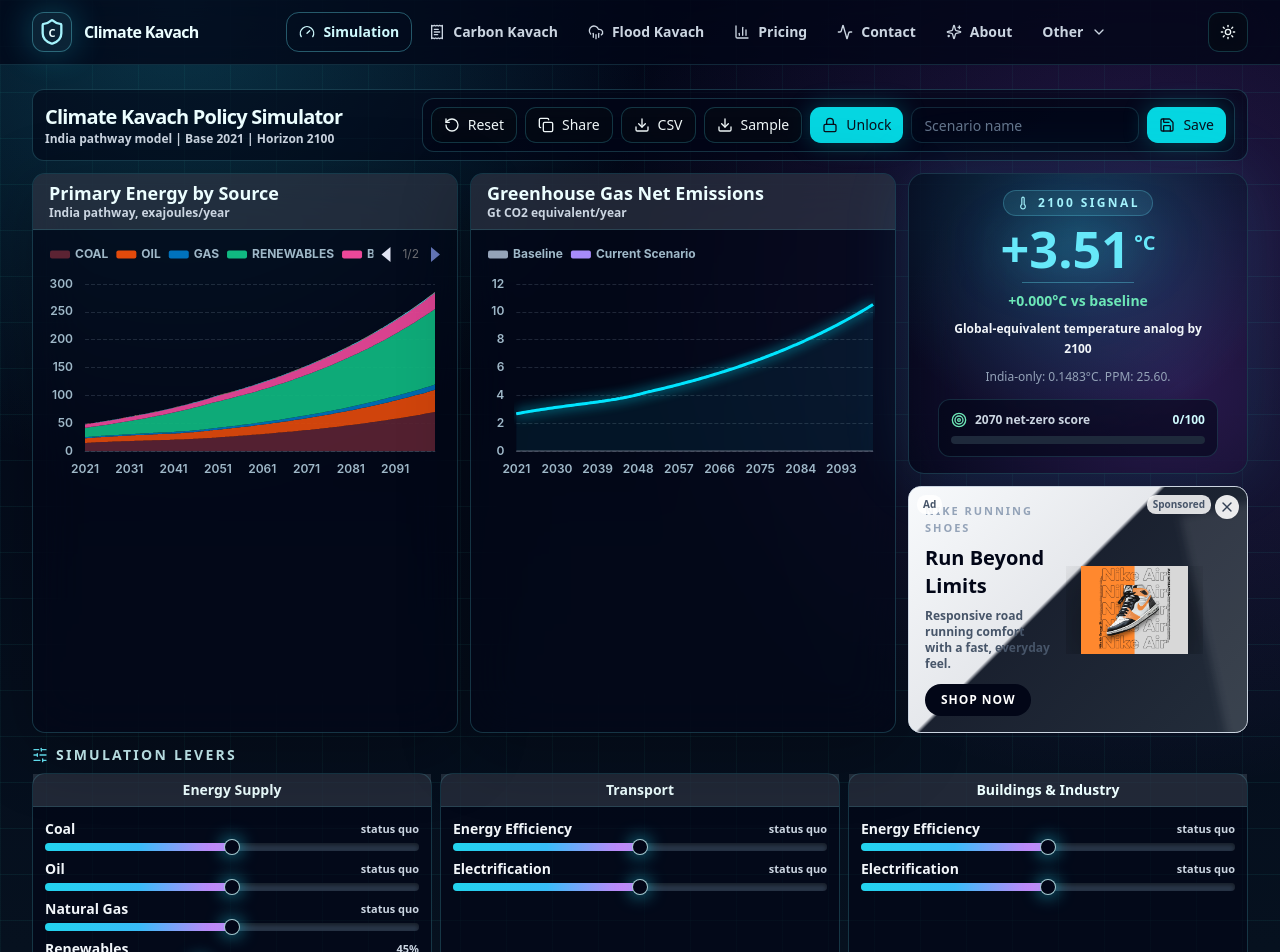
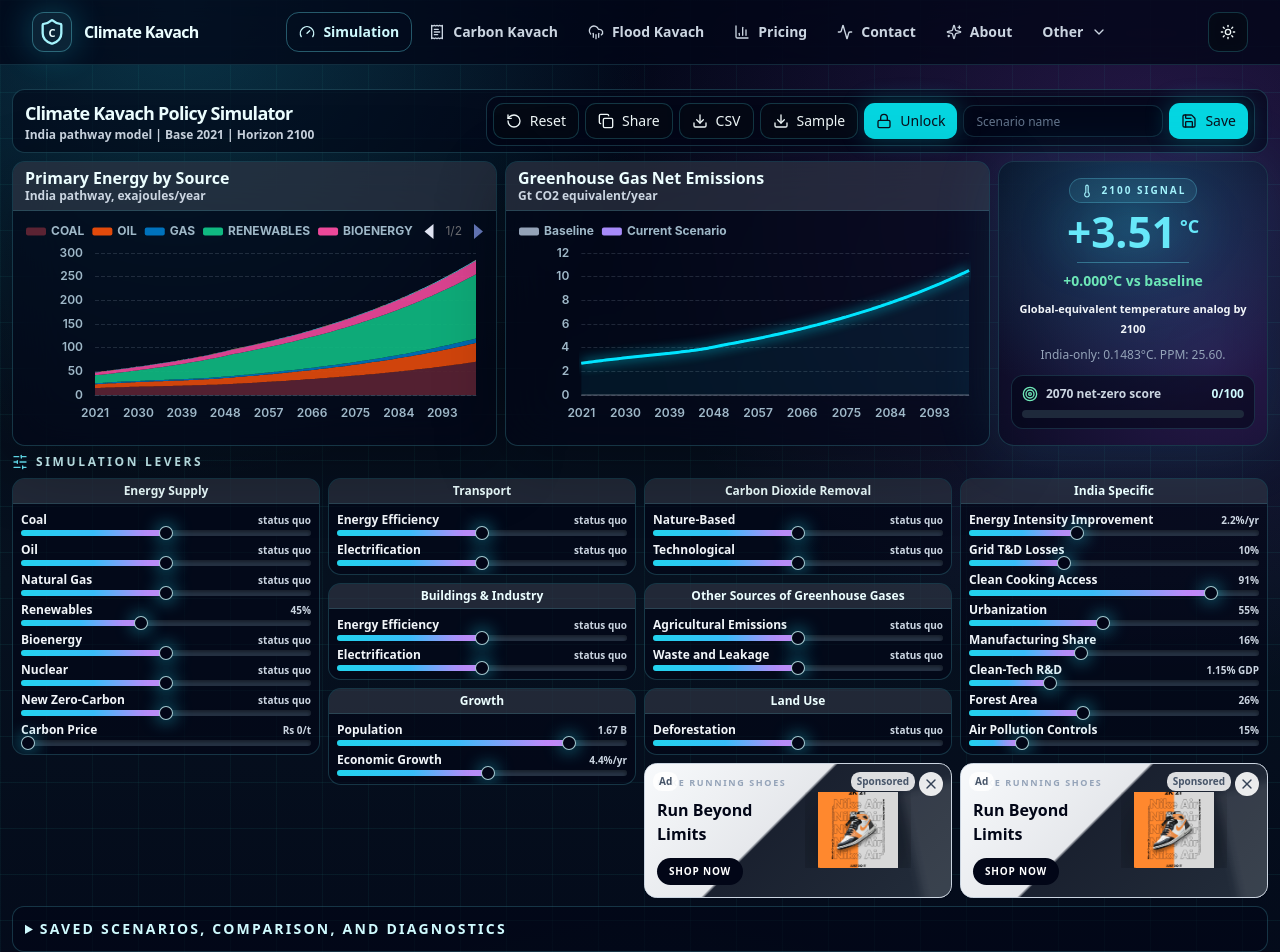
Before and after one commit to peeyush2212/climate-kavach, a Next.js app: page /simulator in a window 1280 px wide. Shown: the top 952 px of the page. Built offline with nearby package versions, Linux system fonts and the light colour scheme.

Commit message:
Compact simulator layout and rotate ad images

```diff
--- a/src/components/ads/nike-sponsored-ad.tsx
+++ b/src/components/ads/nike-sponsored-ad.tsx
@@ -5,6 +5,11 @@ import { X } from "lucide-react";
 import { cn } from "@/lib/utils";
 
 const NIKE_URL = "https://www.nike.in/nike-pegasus-42-women-s-road-running-shoes/p/26001322";
+
+const adImages = [
+  { src: "/ads/nike-running-shoes.jpg", alt: "Nike running shoe poster" },
+  { src: "/ads/nike-air-max.jpg", alt: "Nike Air Max shoes" },
+];
 
 const feedbackOptions = [
   "Not interested in this ad",
@@ -15,14 +20,25 @@ const feedbackOptions = [
 ];
 
 type NikeSponsoredAdProps = {
-  placement?: "banner" | "rectangle";
+  placement?: "banner" | "rectangle" | "mini";
   className?: string;
 };
 
 export function NikeSponsoredAd({ placement = "rectangle", className }: NikeSponsoredAdProps) {
   const [feedbackOpen, setFeedbackOpen] = React.useState(false);
   const [closed, setClosed] = React.useState(false);
+  const [imageIndex, setImageIndex] = React.useState(() => (placement === "banner" ? 0 : 1));
   const isBanner = placement === "banner";
+  const isMini = placement === "mini";
+  const currentImage = adImages[imageIndex % adImages.length];
+
+  React.useEffect(() => {
+    if (feedbackOpen || closed) return;
+    const timer = window.setInterval(() => {
+      setImageIndex((current) => (current + 1) % adImages.length);
+    }, 4200);
+    return () => window.clearInterval(timer);
+  }, [closed, feedbackOpen]);
 
   function openAd() {
     if (feedbackOpen || closed) return;
@@ -41,7 +57,7 @@ export function NikeSponsoredAd({ placement = "rectangle", className }: NikeSpon
       <div
         className={cn(
           "flex items-center justify-center rounded-lg border border-slate-300 bg-white px-4 py-3 text-xs font-medium text-slate-500 shadow-sm",
-          isBanner ? "min-h-[118px]" : "min-h-[300px]",
+          isMini ? "min-h-[92px]" : isBanner ? "min-h-[108px]" : "min-h-[260px]",
           className
         )}
       >
@@ -55,7 +71,7 @@ export function NikeSponsoredAd({ placement = "rectangle", className }: NikeSpon
       <div
         className={cn(
           "rounded-lg border border-slate-300 bg-white p-4 text-slate-900 shadow-sm",
-          isBanner ? "min-h-[118px]" : "min-h-[300px]",
+          isMini ? "min-h-[92px]" : isBanner ? "min-h-[108px]" : "min-h-[260px]",
           className
         )}
       >
@@ -73,7 +89,7 @@ export function NikeSponsoredAd({ placement = "rectangle", className }: NikeSpon
             <X className="h-4 w-4" />
           </button>
         </div>
-        <div className={cn("mt-3 grid gap-2", isBanner ? "sm:grid-cols-2" : "")}>
+        <div className={cn("mt-3 grid gap-2", isBanner || isMini ? "sm:grid-cols-2" : "")}>
           {feedbackOptions.map((option) => (
             <button
               key={option}
@@ -100,7 +116,7 @@ export function NikeSponsoredAd({ placement = "rectangle", className }: NikeSpon
         "group relative isolate cursor-pointer overflow-hidden rounded-lg border border-slate-300 bg-slate-100 text-slate-950 shadow-sm outline-none transition focus-visible:ring-2 focus-visible:ring-cyan-300",
         "before:absolute before:inset-0 before:bg-[linear-gradient(135deg,rgba(248,250,252,.95)_0%,rgba(229,231,235,.94)_43%,rgba(17,24,39,.96)_44%,rgba(31,41,55,.98)_100%)]",
         "after:absolute after:-right-16 after:top-4 after:h-[140%] after:w-24 after:-rotate-12 after:bg-white/10 after:blur-sm",
-        isBanner ? "min-h-[118px]" : "min-h-[300px]",
+        isMini ? "min-h-[92px]" : isBanner ? "min-h-[108px]" : "min-h-[260px]",
         className
       )}
     >
@@ -126,30 +142,30 @@ export function NikeSponsoredAd({ placement = "rectangle", className }: NikeSpon
       <div
         className={cn(
           "relative z-10 flex h-full gap-4 p-4 pr-11",
-          isBanner ? "items-center" : "min-h-[300px] flex-col justify-between"
+          isMini ? "min-h-[92px] items-center p-3 pr-10" : isBanner ? "items-center" : "min-h-[260px] flex-col justify-between"
         )}
       >
-        <div className={cn("min-w-0", isBanner ? "max-w-[45%]" : "")}>
-          <div className="text-[11px] font-black uppercase tracking-[0.18em] text-slate-500">Nike Running Shoes</div>
-          <h3 className={cn("mt-2 font-black leading-none tracking-normal", isBanner ? "text-xl" : "text-3xl")}>
+        <div className={cn("min-w-0", isBanner ? "max-w-[45%]" : "", isMini ? "max-w-[52%]" : "")}>
+          <div className={cn("font-black uppercase tracking-[0.18em] text-slate-500", isMini ? "text-[9px]" : "text-[11px]")}>Nike Running Shoes</div>
+          <h3 className={cn("mt-2 font-black leading-none tracking-normal", isMini ? "text-base" : isBanner ? "text-xl" : "text-3xl")}>
             Run Beyond Limits
           </h3>
-          <p className={cn("mt-2 font-semibold leading-5 text-slate-600", isBanner ? "hidden text-xs sm:block" : "text-sm")}>
+          <p className={cn("mt-2 font-semibold leading-5 text-slate-600", isBanner ? "hidden text-xs sm:block" : isMini ? "hidden" : "text-sm")}>
             Responsive road running comfort with a fast, everyday feel.
           </p>
-          <div className="mt-3 inline-flex rounded-full bg-slate-950 px-4 py-2 text-xs font-black uppercase tracking-[0.08em] text-white transition group-hover:bg-orange-500">
+          <div className={cn("mt-3 inline-flex rounded-full bg-slate-950 font-black uppercase tracking-[0.08em] text-white transition group-hover:bg-orange-500", isMini ? "px-3 py-1.5 text-[10px]" : "px-4 py-2 text-xs")}>
             Shop now
           </div>
         </div>
 
-        <div className={cn("relative flex flex-1 items-center justify-center overflow-hidden", isBanner ? "h-[88px]" : "min-h-[150px]")}>
+        <div className={cn("relative flex flex-1 items-center justify-center overflow-hidden", isMini ? "h-[76px]" : isBanner ? "h-[84px]" : "min-h-[135px]")}>
           <div className="absolute inset-x-2 bottom-2 h-10 rounded-full bg-black/25 blur-xl" />
           <img
-            src="/ads/nike-running-shoes.jpg"
-            alt="Nike running shoes"
+            src={currentImage.src}
+            alt={currentImage.alt}
             className={cn(
               "relative z-10 object-contain drop-shadow-[0_18px_22px_rgba(0,0,0,.28)] transition duration-300 group-hover:scale-[1.03]",
-              isBanner ? "h-[115px] max-w-full" : "max-h-[205px] w-full"
+              isMini ? "h-[86px] max-w-full" : isBanner ? "h-[108px] max-w-full" : "max-h-[185px] w-full"
             )}
           />
         </div>
--- a/src/components/app/dashboard.tsx
+++ b/src/components/app/dashboard.tsx
@@ -15,7 +15,7 @@ import { Slider } from "@/components/ui/slider";
 import { encodeScenario } from "@/lib/scenarioCodec";
 import { toCsv } from "@/lib/simulator";
 import { useClimateKavachStore } from "@/lib/store";
-import { leverGroups, leverSpecs, type LeverSpec } from "@/lib/uiConfig";
+import { leverSpecs, type LeverGroup, type LeverSpec } from "@/lib/uiConfig";
 import { downloadText, formatNumber } from "@/lib/utils";
 
 function isActionSlider(l: LeverSpec) {
@@ -36,6 +36,13 @@ function formatLeverValue(l: LeverSpec, v: number) {
   if (String(l.key).includes("pct") || String(l.key).includes("2050")) return `${v.toFixed(0)}%`;
   return formatNumber(v);
 }
+
+const leverColumns: LeverGroup[][] = [
+  ["Energy Supply"],
+  ["Transport", "Buildings & Industry", "Growth"],
+  ["Carbon Dioxide Removal", "Other Sources of Greenhouse Gases", "Land Use"],
+  ["India Specific"],
+];
 
 function CompactScenarioBar() {
   const scenario = useClimateKavachStore((s) => s.scenario);
@@ -63,7 +70,7 @@ function CompactScenarioBar() {
   }
 
   return (
-    <div className="flex flex-wrap items-center gap-2 rounded-xl border border-cyan-300/20 bg-slate-950/60 p-2">
+    <div className="flex flex-wrap items-center gap-1.5 rounded-lg border border-cyan-300/20 bg-slate-950/60 p-1.5">
       <Button variant="outline" size="sm" onClick={resetScenario}>
         <RotateCcw className="h-4 w-4" />
         Reset
@@ -95,12 +102,12 @@ function CompactScenarioBar() {
           Unlock
         </Button>
       )}
-      <div className="flex min-w-[230px] flex-1 items-center gap-2">
+      <div className="flex min-w-[220px] flex-1 items-center gap-1.5">
         <input
           value={name}
           onChange={(e) => setName(e.target.value)}
           placeholder="Scenario name"
-          className="h-9 min-w-0 flex-1 rounded-md border border-cyan-300/15 bg-slate-950/70 px-3 text-sm text-slate-100 placeholder:text-slate-500"
+          className="h-8 min-w-0 flex-1 rounded-md border border-cyan-300/15 bg-slate-950/70 px-3 text-xs text-slate-100 placeholder:text-slate-500"
         />
         <Button size="sm" onClick={() => { saveScenario(name); setName(""); }}>
           <Save className="h-4 w-4" />
@@ -111,38 +118,29 @@ function CompactScenarioBar() {
   );
 }
 
-function CompactLeversPanel() {
+function LeverGroupCard({ group }: { group: LeverGroup }) {
   const scenario = useClimateKavachStore((s) => s.scenario);
   const setScenario = useClimateKavachStore((s) => s.setScenario);
 
-  if (!scenario) return <div className="text-sm text-slate-400">Loading levers...</div>;
+  if (!scenario) return null;
+
+  const specs = leverSpecs.filter((l) => l.group === group);
 
   return (
-    <section className="space-y-2" aria-labelledby="simulation-levers">
-      <div className="flex items-center gap-2">
-        <SlidersHorizontal className="h-4 w-4 text-cyan-300" />
-        <h2 id="simulation-levers" className="text-sm font-black uppercase tracking-[0.16em] text-cyan-100">
-          Simulation levers
-        </h2>
-      </div>
-      <div className="grid gap-2 xl:grid-cols-3">
-        {leverGroups.map((group) => {
-          const specs = leverSpecs.filter((l) => l.group === group);
-          return (
-            <section key={group} className="rounded-lg border border-cyan-300/20 bg-slate-950/60">
-              <div className="border-b border-cyan-300/15 bg-slate-300/15 px-3 py-1.5 text-center text-sm font-black text-cyan-50">
+    <section className="overflow-hidden rounded-lg border border-cyan-300/20 bg-slate-950/60">
+      <div className="border-b border-cyan-300/15 bg-slate-300/15 px-2 py-1 text-center text-xs font-black text-cyan-50">
         {group}
       </div>
-              <div className="grid gap-x-3 gap-y-2 p-3 sm:grid-cols-2 xl:grid-cols-1 2xl:grid-cols-2">
+      <div className="grid gap-x-3 gap-y-1.5 p-2 sm:grid-cols-2 xl:grid-cols-1 2xl:grid-cols-2">
         {specs.map((spec) => {
           const v = scenario[spec.key];
           return (
             <div key={spec.key} className="min-w-0">
-                      <div className="flex items-center justify-between gap-3">
-                        <label className="truncate text-sm font-bold text-slate-100" htmlFor={`lever-${spec.key}`}>
+              <div className="flex items-center justify-between gap-2">
+                <label className="truncate text-xs font-bold text-slate-100" htmlFor={`lever-${spec.key}`}>
                   {spec.title}
                 </label>
-                        <span className="shrink-0 text-[11px] font-black text-slate-400">{formatLeverValue(spec, v)}</span>
+                <span className="shrink-0 text-[10px] font-black text-slate-400">{formatLeverValue(spec, v)}</span>
               </div>
               <Slider
                 id={`lever-${spec.key}`}
@@ -152,7 +150,8 @@ function CompactLeversPanel() {
                 step={spec.step}
                 onValueChange={(val) => setScenario({ [spec.key]: val[0] } as any)}
                 aria-label={spec.title}
-                        className="mt-1"
+                className="mt-0.5"
+                compact
               />
             </div>
           );
@@ -160,8 +159,30 @@ function CompactLeversPanel() {
       </div>
     </section>
   );
-        })}
-        <NikeSponsoredAd placement="rectangle" className="min-h-[330px]" />
+}
+
+function CompactLeversPanel() {
+  const scenario = useClimateKavachStore((s) => s.scenario);
+
+  if (!scenario) return <div className="text-sm text-slate-400">Loading levers...</div>;
+
+  return (
+    <section className="space-y-2" aria-labelledby="simulation-levers">
+      <div className="flex items-center gap-2">
+        <SlidersHorizontal className="h-4 w-4 text-cyan-300" />
+        <h2 id="simulation-levers" className="text-xs font-black uppercase tracking-[0.22em] text-cyan-100">
+          Simulation levers
+        </h2>
+      </div>
+      <div className="grid gap-2 xl:grid-cols-4 2xl:grid-cols-[1.25fr_1.05fr_1.05fr_1.2fr]">
+        {leverColumns.map((groups, columnIndex) => (
+          <div key={groups.join("-")} className="grid content-start gap-2">
+            {groups.map((group) => (
+              <LeverGroupCard key={group} group={group} />
+            ))}
+            {(columnIndex === 2 || columnIndex === 3) && <NikeSponsoredAd placement="mini" />}
+          </div>
+        ))}
       </div>
     </section>
   );
@@ -169,12 +190,12 @@ function CompactLeversPanel() {
 
 function ChartFrame({ title, subtitle, children }: { title: string; subtitle: string; children: React.ReactNode }) {
   return (
-    <Card className="overflow-hidden border-cyan-300/20 bg-slate-950/60">
-      <div className="border-b border-cyan-300/15 bg-slate-300/15 px-4 py-2">
-        <h2 className="text-lg font-black leading-tight text-cyan-50">{title}</h2>
+    <Card className="self-start overflow-hidden border-cyan-300/20 bg-slate-950/60">
+      <div className="border-b border-cyan-300/15 bg-slate-300/15 px-3 py-1.5">
+        <h2 className="text-base font-black leading-tight text-cyan-50">{title}</h2>
         <div className="text-xs font-bold text-slate-400">{subtitle}</div>
       </div>
-      <CardContent className="p-3">{children}</CardContent>
+      <CardContent className="p-2">{children}</CardContent>
     </Card>
   );
 }
@@ -187,10 +208,10 @@ export function Dashboard() {
   }
 
   return (
-    <div className="space-y-3">
-      <div className="flex flex-wrap items-center justify-between gap-3 rounded-xl border border-cyan-300/20 bg-slate-950/60 px-3 py-2">
+    <div className="relative left-1/2 w-[calc(100vw-1.5rem)] max-w-[1880px] -translate-x-1/2 space-y-2 text-[12px]">
+      <div className="flex flex-wrap items-center justify-between gap-2 rounded-lg border border-cyan-300/20 bg-slate-950/60 px-3 py-1.5">
         <div>
-          <h1 className="text-xl font-black tracking-[-0.04em] text-cyan-50">Climate Kavach Policy Simulator</h1>
+          <h1 className="text-lg font-black tracking-[-0.04em] text-cyan-50">Climate Kavach Policy Simulator</h1>
           <p className="text-xs font-semibold text-slate-400">
             India pathway model | Base {inputs.meta.baseYear} | Horizon {inputs.meta.endYear}
           </p>
@@ -198,17 +219,14 @@ export function Dashboard() {
         <CompactScenarioBar />
       </div>
 
-      <div className="grid gap-3 xl:grid-cols-[minmax(0,1fr)_minmax(0,1fr)_340px]">
+      <div className="grid items-start gap-2 xl:grid-cols-[minmax(0,1fr)_minmax(0,1fr)_270px] 2xl:grid-cols-[minmax(0,1.12fr)_minmax(0,1.12fr)_280px]">
         <ChartFrame title="Primary Energy by Source" subtitle="India pathway, exajoules/year">
           <EnergySourcesChart compact />
         </ChartFrame>
         <ChartFrame title="Greenhouse Gas Net Emissions" subtitle="Gt CO2 equivalent/year">
           <EmissionsChart compact />
         </ChartFrame>
-        <div className="grid gap-3">
         <TemperaturePanel compact />
-          <NikeSponsoredAd placement="banner" />
-        </div>
       </div>
 
       <CompactLeversPanel />
--- a/src/components/charts/EmissionsChart.tsx
+++ b/src/components/charts/EmissionsChart.tsx
@@ -29,7 +29,7 @@ export function EmissionsChart({ compact = false }: { compact?: boolean }) {
         : { text: "Greenhouse Gas Net Emissions", left: 0, top: 0, textStyle: { color: chartColors.text, fontSize: 14, fontWeight: 800 } },
       tooltip: axisTooltip("GtCO2e/yr", 2),
       legend: { ...(baseOption.legend as object), top: 0, right: 0, data: ["Baseline", "Current Scenario"] },
-      grid: { ...(baseOption.grid as object), top: compact ? 42 : 74, bottom: compact ? 22 : 48 },
+      grid: { ...(baseOption.grid as object), top: compact ? 34 : 74, bottom: compact ? 18 : 48, left: compact ? 42 : 48, right: compact ? 12 : 16 },
       xAxis: { ...(baseOption.xAxis as object), type: "category", data: years, boundaryGap: false },
       yAxis: { ...(baseOption.yAxis as object), type: "value", name: compact ? "" : "Gt CO2 equivalent/year" },
       dataZoom: compact ? [{ type: "inside", startValue: years[startIndex], endValue: years[endIndex], zoomOnMouseWheel: "ctrl" }] : dataZoom(years[startIndex], years[endIndex]),
@@ -52,5 +52,5 @@ export function EmissionsChart({ compact = false }: { compact?: boolean }) {
     },
   }), [sim, setZoom]);
 
-  return <EChart option={option} style={{ height: compact ? 255 : 315 }} onEvents={onEvents} />;
+  return <EChart option={option} style={{ height: compact ? 218 : 315 }} onEvents={onEvents} />;
 }
--- a/src/components/charts/EnergySourcesChart.tsx
+++ b/src/components/charts/EnergySourcesChart.tsx
@@ -43,7 +43,7 @@ export function EnergySourcesChart({ compact = false }: { compact?: boolean }) {
       color: seriesConfig.map((s) => s.color),
       tooltip: axisTooltip("EJ/yr", 1),
       legend: { ...(baseOption.legend as object), top: compact ? 0 : 38, right: 0, data: seriesConfig.map((s) => s.name) },
-      grid: { ...(baseOption.grid as object), top: compact ? 42 : 84, bottom: compact ? 22 : 48 },
+      grid: { ...(baseOption.grid as object), top: compact ? 34 : 84, bottom: compact ? 18 : 48, left: compact ? 42 : 48, right: compact ? 12 : 16 },
       xAxis: { ...(baseOption.xAxis as object), type: "category", data: years, boundaryGap: false },
       yAxis: { ...(baseOption.yAxis as object), type: "value", name: compact ? "" : "Exajoules/year" },
       dataZoom: compact ? [{ type: "inside", startValue: startYear, endValue: endYear, zoomOnMouseWheel: "ctrl" }] : dataZoom(startYear, endYear),
@@ -72,5 +72,5 @@ export function EnergySourcesChart({ compact = false }: { compact?: boolean }) {
     },
   }), [sim, setZoom]);
 
-  return <EChart option={option} style={{ height: compact ? 255 : 330 }} onEvents={onEvents} />;
+  return <EChart option={option} style={{ height: compact ? 218 : 330 }} onEvents={onEvents} />;
 }
--- a/src/components/temperature-panel.tsx
+++ b/src/components/temperature-panel.tsx
@@ -38,26 +38,26 @@ export function TemperaturePanel({ compact = false }: { compact?: boolean }) {
   return (
     <div
       className={`relative h-full overflow-hidden rounded-2xl border border-cyan-300/20 bg-slate-950/70 shadow-[0_0_70px_rgba(34,211,238,.12)] backdrop-blur-xl ${
-        compact ? "min-h-[180px] p-4" : "min-h-[330px] p-5"
+        compact ? "min-h-[260px] p-3" : "min-h-[330px] p-5"
       }`}
     >
       <div className="absolute inset-0 bg-[radial-gradient(circle_at_50%_18%,rgba(34,211,238,.24),transparent_13rem),radial-gradient(circle_at_80%_70%,rgba(168,85,247,.20),transparent_18rem)]" />
       <div className="relative z-10 flex h-full flex-col items-center justify-center text-center">
         <div
           className={`${
-            compact ? "mb-2" : "mb-3"
-          } flex items-center gap-2 rounded-full border border-cyan-300/25 bg-cyan-300/10 px-3 py-1 text-xs font-black uppercase tracking-[0.2em] text-cyan-200`}
+            compact ? "mb-2 px-2.5 py-1 text-[10px]" : "mb-3 px-3 py-1 text-xs"
+          } flex items-center gap-2 rounded-full border border-cyan-300/25 bg-cyan-300/10 font-black uppercase tracking-[0.2em] text-cyan-200`}
         >
           <Thermometer className="h-3.5 w-3.5" /> 2100 signal
         </div>
 
         <div
           className={`font-black leading-none text-cyan-300 drop-shadow-[0_0_24px_rgba(34,211,238,.55)] ${
-            compact ? "text-[2.7rem] md:text-[3.15rem]" : "text-[4.5rem] md:text-[5.4rem]"
+            compact ? "text-[2.35rem] md:text-[2.65rem]" : "text-[4.5rem] md:text-[5.4rem]"
           }`}
         >
           +{formatNumber(values.c.temperature2100, { minimumFractionDigits: 2, maximumFractionDigits: 2 })}
-          <span className={`${compact ? "text-xl" : "text-3xl"} ml-1 align-super tracking-normal`}>&deg;C</span>
+          <span className={`${compact ? "text-lg" : "text-3xl"} ml-1 align-super tracking-normal`}>&deg;C</span>
         </div>
 
         <div className={`${compact ? "mt-2 w-28" : "mt-3 w-36"} h-px bg-cyan-300/35`} />
@@ -65,15 +65,15 @@ export function TemperaturePanel({ compact = false }: { compact?: boolean }) {
           {sign}{formatNumber(Math.abs(delta), { minimumFractionDigits: 3, maximumFractionDigits: 3 })}&deg;C vs baseline
         </div>
 
-        <div className={`${compact ? "mt-2 text-xs" : "mt-4 text-sm"} max-w-[250px] font-black leading-5 text-slate-100`}>
+        <div className={`${compact ? "mt-2 text-[11px]" : "mt-4 text-sm"} max-w-[250px] font-black leading-5 text-slate-100`}>
           Global-equivalent temperature analog by 2100
         </div>
-        <div className={`${compact ? "mt-2" : "mt-3"} max-w-[270px] text-xs leading-5 text-slate-500`}>
+        <div className={`${compact ? "mt-1.5" : "mt-3"} max-w-[270px] text-xs leading-5 text-slate-500`}>
           India-only: {formatNumber(values.c.indiaTempContribution2100, { minimumFractionDigits: 4, maximumFractionDigits: 4 })}&deg;C.
           PPM: {formatNumber(values.c.ppmContribution2100, { minimumFractionDigits: 2, maximumFractionDigits: 2 })}.
         </div>
 
-        <div className={`${compact ? "mt-3" : "mt-5"} w-full max-w-[280px] rounded-xl border border-cyan-300/15 bg-slate-950/55 p-3`}>
+        <div className={`${compact ? "mt-2.5 p-2.5" : "mt-5 p-3"} w-full max-w-[280px] rounded-xl border border-cyan-300/15 bg-slate-950/55`}>
           <div className="flex items-center justify-between gap-3 text-xs font-black text-slate-300">
             <span className="flex items-center gap-2">
               <Target className="h-4 w-4 text-emerald-300" />
--- a/src/components/ui/slider.tsx
+++ b/src/components/ui/slider.tsx
@@ -5,11 +5,12 @@ import { cn } from "@/lib/utils";
 export interface SliderProps extends React.ComponentPropsWithoutRef<typeof SliderPrimitive.Root> {
   label?: string;
   valueLabel?: string;
+  compact?: boolean;
 }
 
-export function Slider({ className, label, valueLabel, ...props }: SliderProps) {
+export function Slider({ className, label, valueLabel, compact = false, ...props }: SliderProps) {
   return (
-    <div className={cn("space-y-2", className)}>
+    <div className={cn(compact ? "space-y-1" : "space-y-2", className)}>
       {(label || valueLabel) && (
         <div className="flex items-center justify-between">
           <div className="text-sm font-medium">{label}</div>
@@ -20,10 +21,10 @@ export function Slider({ className, label, valueLabel, ...props }: SliderProps)
         className={cn("relative flex w-full touch-none select-none items-center", props.disabled && "opacity-60")}
         {...props}
       >
-        <SliderPrimitive.Track className="relative h-2 w-full grow overflow-hidden rounded-full bg-slate-700/80 shadow-inner shadow-black/50">
+        <SliderPrimitive.Track className={cn("relative w-full grow overflow-hidden rounded-full bg-slate-700/80 shadow-inner shadow-black/50", compact ? "h-1.5" : "h-2")}>
           <SliderPrimitive.Range className="absolute h-full bg-gradient-to-r from-cyan-400 via-sky-400 to-fuchsia-400 shadow-[0_0_16px_rgba(34,211,238,.65)]" />
         </SliderPrimitive.Track>
-        <SliderPrimitive.Thumb className="block h-4 w-4 rounded-full border border-cyan-100/80 bg-slate-950 shadow-[0_0_18px_rgba(34,211,238,.8)] transition-transform focus-visible:outline-none focus-visible:ring-2 focus-visible:ring-cyan-300 active:scale-110" />
+        <SliderPrimitive.Thumb className={cn("block rounded-full border border-cyan-100/80 bg-slate-950 shadow-[0_0_18px_rgba(34,211,238,.8)] transition-transform focus-visible:outline-none focus-visible:ring-2 focus-visible:ring-cyan-300 active:scale-110", compact ? "h-3.5 w-3.5" : "h-4 w-4")} />
       </SliderPrimitive.Root>
     </div>
   );
```
Also changed, not shown: public/ads/nike-air-max.jpg (added). Lines whose indentation alone changed are shown as unchanged.
